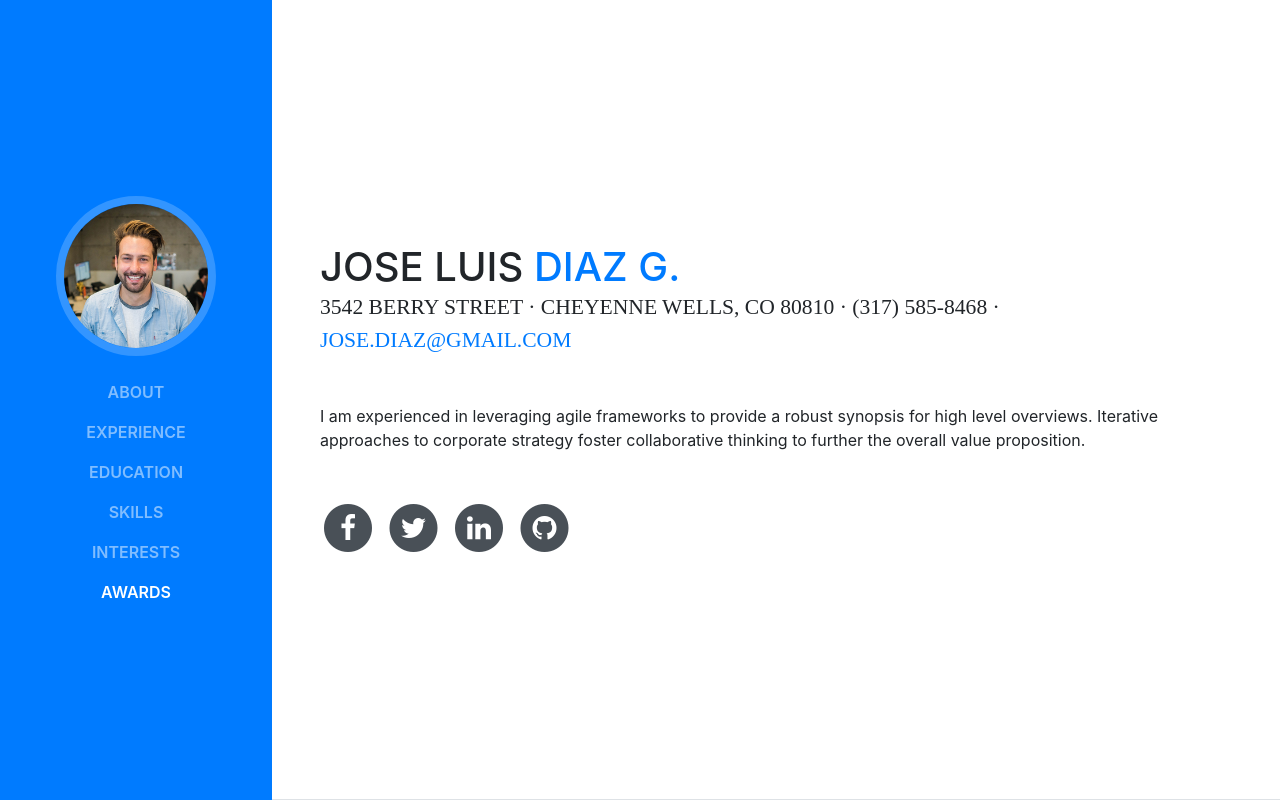
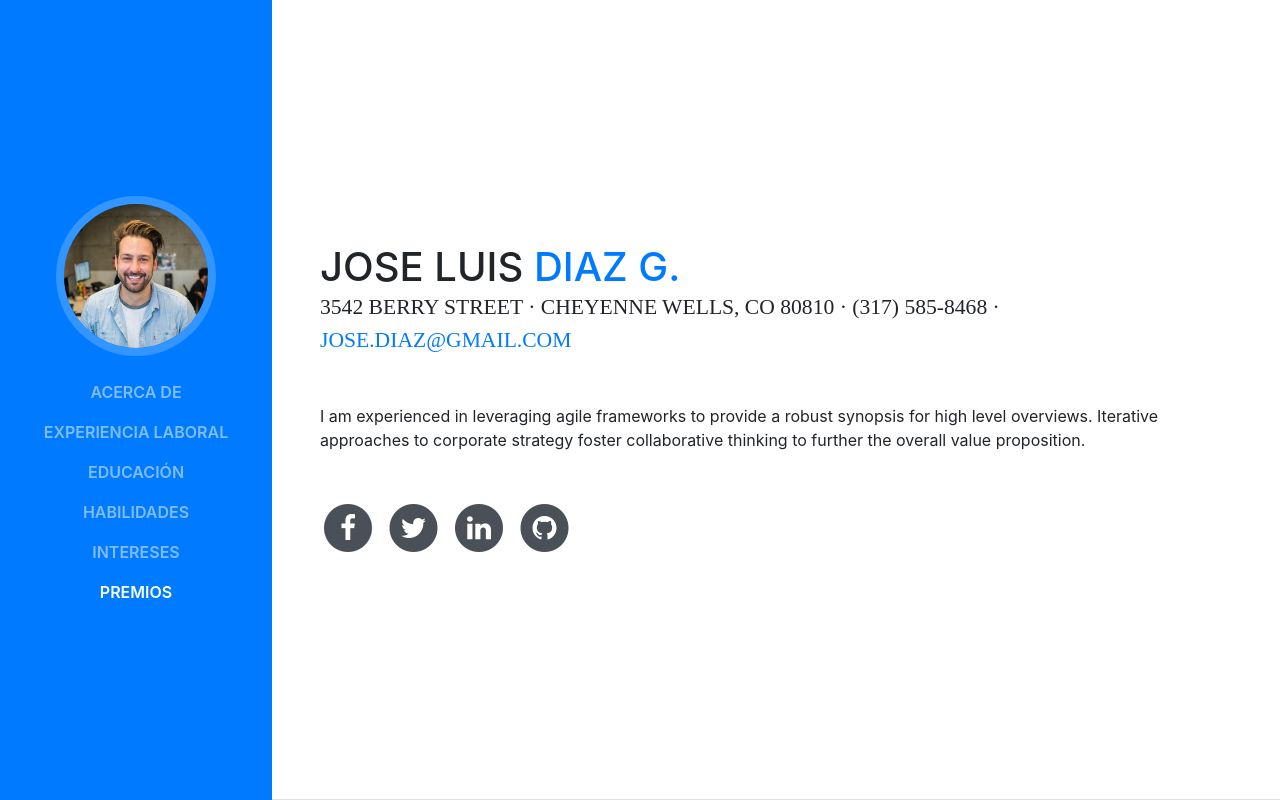
Before and after one commit to comunidadGitPrueba123/GitExample, a website with bundled scripts: page index.html in a window 1280 px wide. Shown: the top 800 px of the page. Built offline with nearby package versions, Linux system fonts and the light colour scheme; a web font is replaced by a local one.

Commit message:
cambiamos en menu de opciones

```diff
--- a/index.html
+++ b/index.html
@@ -40,22 +40,22 @@
       <div class="collapse navbar-collapse" id="navbarSupportedContent">
         <ul class="navbar-nav">
           <li class="nav-item">
-            <a class="nav-link js-scroll-trigger" href="#about">About</a>
+            <a class="nav-link js-scroll-trigger" href="#about">Acerca de</a>
           </li>
           <li class="nav-item">
-            <a class="nav-link js-scroll-trigger" href="#experience">Experience</a>
+            <a class="nav-link js-scroll-trigger" href="#experience">Experiencia Laboral</a>
           </li>
           <li class="nav-item">
-            <a class="nav-link js-scroll-trigger" href="#education">Education</a>
+            <a class="nav-link js-scroll-trigger" href="#education">Educación</a>
           </li>
           <li class="nav-item">
-            <a class="nav-link js-scroll-trigger" href="#skills">Skills</a>
+            <a class="nav-link js-scroll-trigger" href="#skills">Habilidades</a>
           </li>
           <li class="nav-item">
-            <a class="nav-link js-scroll-trigger" href="#interests">Interests</a>
+            <a class="nav-link js-scroll-trigger" href="#interests">Intereses</a>
           </li>
           <li class="nav-item">
-            <a class="nav-link js-scroll-trigger" href="#awards">Awards</a>
+            <a class="nav-link js-scroll-trigger" href="#awards">Premios</a>
           </li>
         </ul>
       </div>
```
